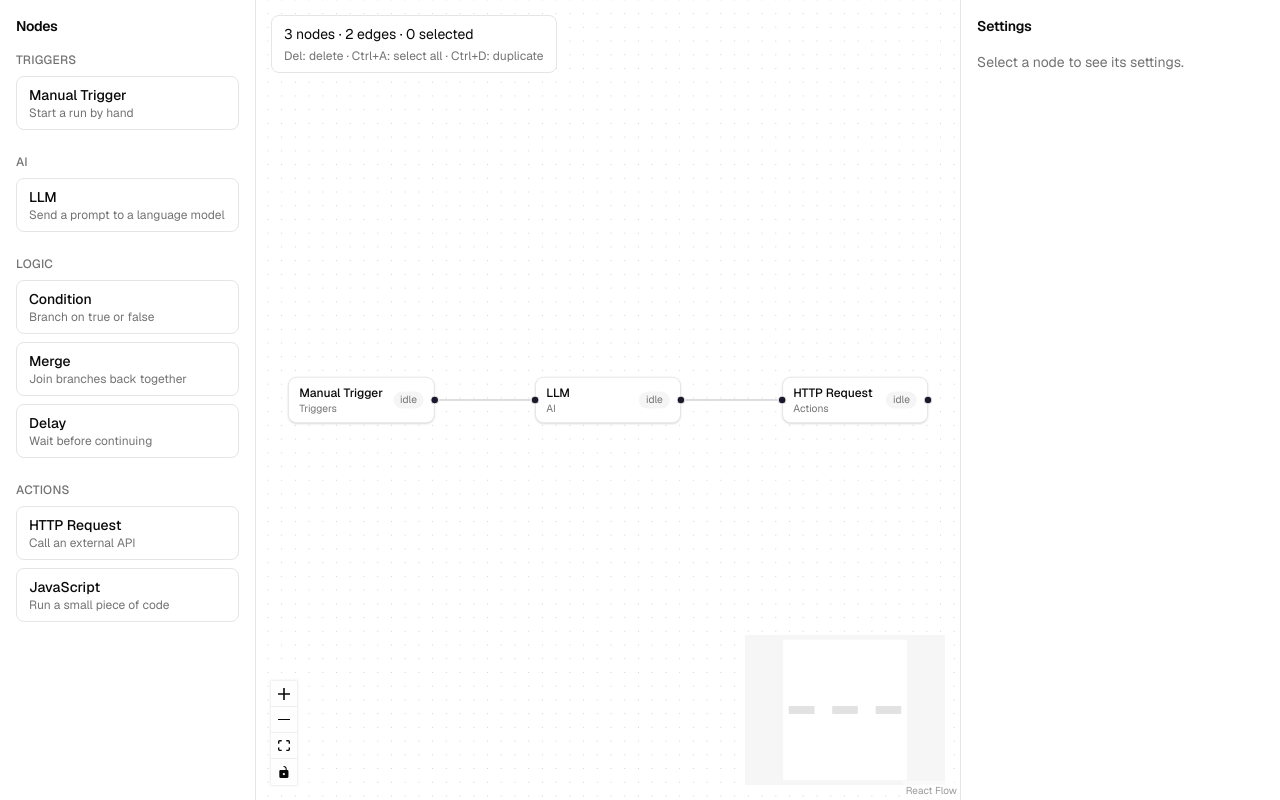
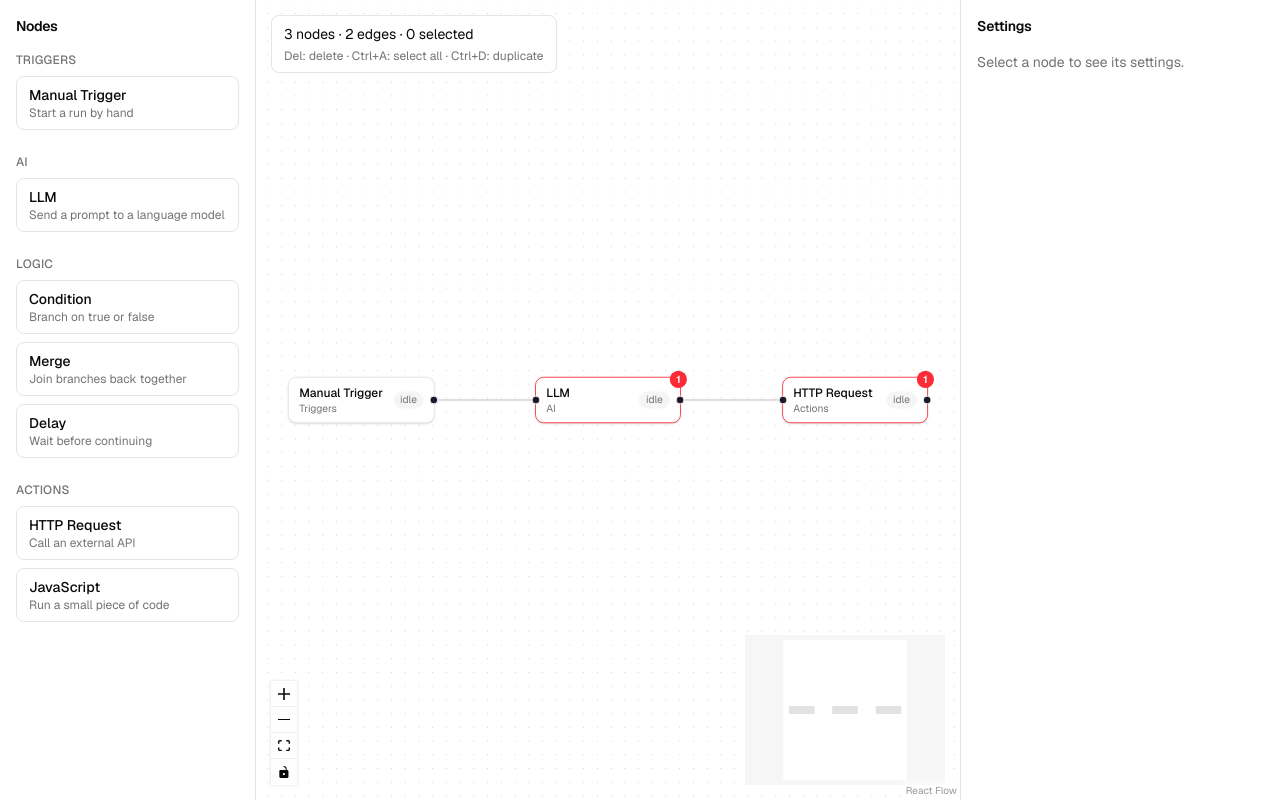
Before and after one commit to V-vumika/TraceAI, a Next.js app in the folder traceai/apps/web/: page /workflows/demo in a window 1280 px wide. Built offline with nearby package versions, Linux system fonts and the light colour scheme.

Commit message:
feat(web): show red badge on nodes with problems

```diff
--- a/traceai/apps/web/src/components/workflow-node.tsx
+++ b/traceai/apps/web/src/components/workflow-node.tsx
@@ -1,8 +1,10 @@
 'use client';
 
 import { Handle, Position, type Node, type NodeProps } from '@xyflow/react';
+import { getNodeProblemText } from '@/lib/graph-problems';
 import { nodeCatalog } from '@/lib/node-catalog';
 import { cn } from '@/lib/utils';
+import { useGraphStore } from '@/stores/graph-store';
 
 export type NodeStatus = 'idle' | 'running' | 'success' | 'error';
 
@@ -23,17 +25,36 @@ const statusStyles: Record<NodeStatus, string> = {
 
 const handleStyle = { width: 10, height: 10 };
 
-export function WorkflowNode({ data, selected }: NodeProps<WorkflowNodeType>) {
+export function WorkflowNode({
+  id,
+  data,
+  selected,
+}: NodeProps<WorkflowNodeType>) {
+  const problemText = useGraphStore((state) =>
+    getNodeProblemText(state.nodes, state.edges, id),
+  );
+  const hasProblems = problemText !== '';
+
   const item = nodeCatalog.find((entry) => entry.type === data.nodeType);
   const isTrigger = item?.category === 'Triggers';
 
   return (
     <div
       className={cn(
-        'min-w-[170px] rounded-lg border bg-card px-3 py-2 shadow-sm',
+        'relative min-w-[170px] rounded-lg border bg-card px-3 py-2 shadow-sm',
+        hasProblems && 'border-red-500',
         selected && 'ring-2 ring-primary',
       )}
     >
+      {hasProblems && (
+        <span
+          title={problemText}
+          className="absolute -right-2 -top-2 flex h-5 min-w-5 items-center justify-center rounded-full bg-red-500 px-1 text-xs font-semibold text-white"
+        >
+          {problemText.split('\n').length}
+        </span>
+      )}
+
       {!isTrigger && (
         <Handle type="target" position={Position.Left} style={handleStyle} />
       )}
@@ -46,7 +67,10 @@ export function WorkflowNode({ data, selected }: NodeProps<WorkflowNodeType>) {
           </p>
         </div>
         <span
-          className={cn('rounded-full px-2 py-0.5 text-xs', statusStyles[data.status])}
+          className={cn(
+            'rounded-full px-2 py-0.5 text-xs',
+            statusStyles[data.status],
+          )}
         >
           {data.status}
         </span>
```
